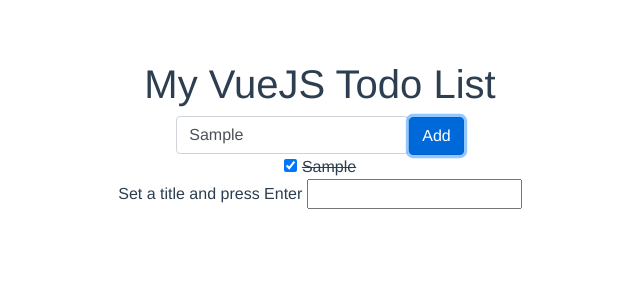
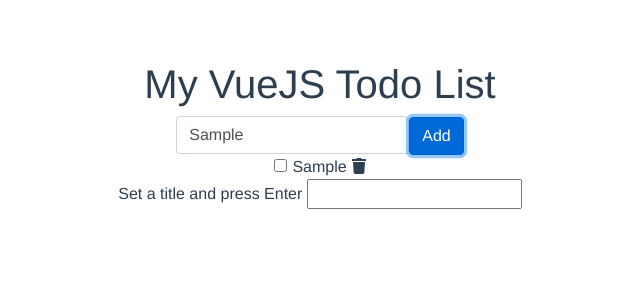
Before and after one commit to DylanUpchr/test-vue, a Vue app: page / in a window 1280 px wide. Both pictures are taken after typing "Sample" into the empty fields and a click on the button "Add". Shown: the top 300 px of the page, without its empty margins (320-960 px from the left). Built offline with nearby package versions, Linux system fonts and the light colour scheme.

Commit message:
item component with delete function in app.vue

```diff
--- a/package.json
+++ b/package.json
@@ -8,6 +8,9 @@
     "lint": "vue-cli-service lint"
   },
   "dependencies": {
+    "@fortawesome/fontawesome-svg-core": "^1.2.26",
+    "@fortawesome/free-solid-svg-icons": "^5.12.0",
+    "@fortawesome/vue-fontawesome": "^0.1.9",
     "bootstrap": "^4.4.1",
     "core-js": "^3.4.3",
     "jquery": "^3.4.1",
--- a/src/App.vue
+++ b/src/App.vue
@@ -2,7 +2,7 @@
   <div id="app">
     <h1>{{ title }}</h1>
     <add-item v-on:add-list-item="addItem"></add-item>
-    <item-list :items="this.items"></item-list>
+    <item-list :items="this.items" v-on:delete-item="deleteItem"></item-list>
     <list-title v-on:title-change="changeTitle"></list-title>
   </div>
 </template>
@@ -29,6 +29,9 @@
     addItem(item){
       this.items.push(item)
     },
+    deleteItem(uuid){
+      this.items.splice(this.items.findIndex(item => item.uuid === uuid), 1)
+    },
     changeTitle(text){
       this.title = text
     }
--- a/src/components/AddItem.vue
+++ b/src/components/AddItem.vue
@@ -2,6 +2,7 @@
     <div>
         <input ref="itemName" class="form-control" type="text" placeholder="add list item">
         <button type="submit" class="btn btn-primary" v-on:click="$emit('add-list-item', createItem())">Add</button>
+        <span class="glyphicon glyphicon-trash"></span>
     </div>
 </template>
 <script>
@@ -13,7 +14,7 @@
             var item = {
                 'uuid': uuidv4(),
                 'name': this.$refs.itemName.value,
-                'checked': true
+                'checked': false
             }
             return item;
         }
--- /dev/null
+++ b/src/components/Item.vue
@@ -0,0 +1,35 @@
+<template>
+    <span>
+        <input v-on:click="checkboxChange" ref="chk" type="checkbox" :checked=this.Item.checked >
+        <span v-bind:class="{ striked: this.Done }">{{ Item.name }}</span>
+        <font-awesome-icon v-on:click="$emit('delete-item', Item.uuid)" icon="trash" />
+    </span>
+</template>
+<script>
+export default {
+    props:[
+        'item'
+    ],
+    data: function(){
+
+        return{
+            Item: this.item,
+            Done: false
+        }
+    },
+    methods:{
+        checkboxChange(){
+            this.Done = this.$refs.chk.checked
+        }
+    }
+}
+</script>
+<style scoped>
+    span{
+        margin-left: 5px;
+        margin-right: 5px;
+    }
+    .striked{
+        text-decoration: line-through;
+    }
+</style>
--- a/src/components/ItemList.vue
+++ b/src/components/ItemList.vue
@@ -1,14 +1,15 @@
 <template>
     <div>
         <div v-for="item in this.Items" :key="item.uuid">
-            <input type="checkbox" :checked=item.checked>
-            <span v-bind:class="{ striked: item.checked}">{{ item.name }}</span>
+            <item :item="item" v-on:delete-item="ReEmitDeleteItem"></item>
         </div>
     </div>
 </template>
 <script>
+import Item from './Item.vue'
 export default {
     name: 'ItemList',
+    components: {'item': Item},
     props:[
         'items'
     ],
@@ -16,14 +17,14 @@
         return{
             Items: this.items
         }
+    },
+    methods: {
+        ReEmitDeleteItem(uuid){
+           this.$emit('delete-item', uuid)
+        }
     }
 }
 </script>
 <style scoped>
-    span{
-        margin-left: 5px;
-    }
-    .striked{
-        text-decoration: line-through;
-    }
+
 </style>
--- a/src/main.js
+++ b/src/main.js
@@ -2,6 +2,13 @@
 import App from './App.vue'
 import 'bootstrap'
 import 'bootstrap/dist/css/bootstrap.min.css'
+import { library } from '@fortawesome/fontawesome-svg-core'
+import { faTrash } from '@fortawesome/free-solid-svg-icons'
+import { FontAwesomeIcon } from '@fortawesome/vue-fontawesome'
+
+library.add(faTrash)
+
+Vue.component('font-awesome-icon', FontAwesomeIcon)
 
 Vue.config.productionTip = false
 
```
Also changed, not shown: 1 other file (tests, documents, lock files or other folders).
